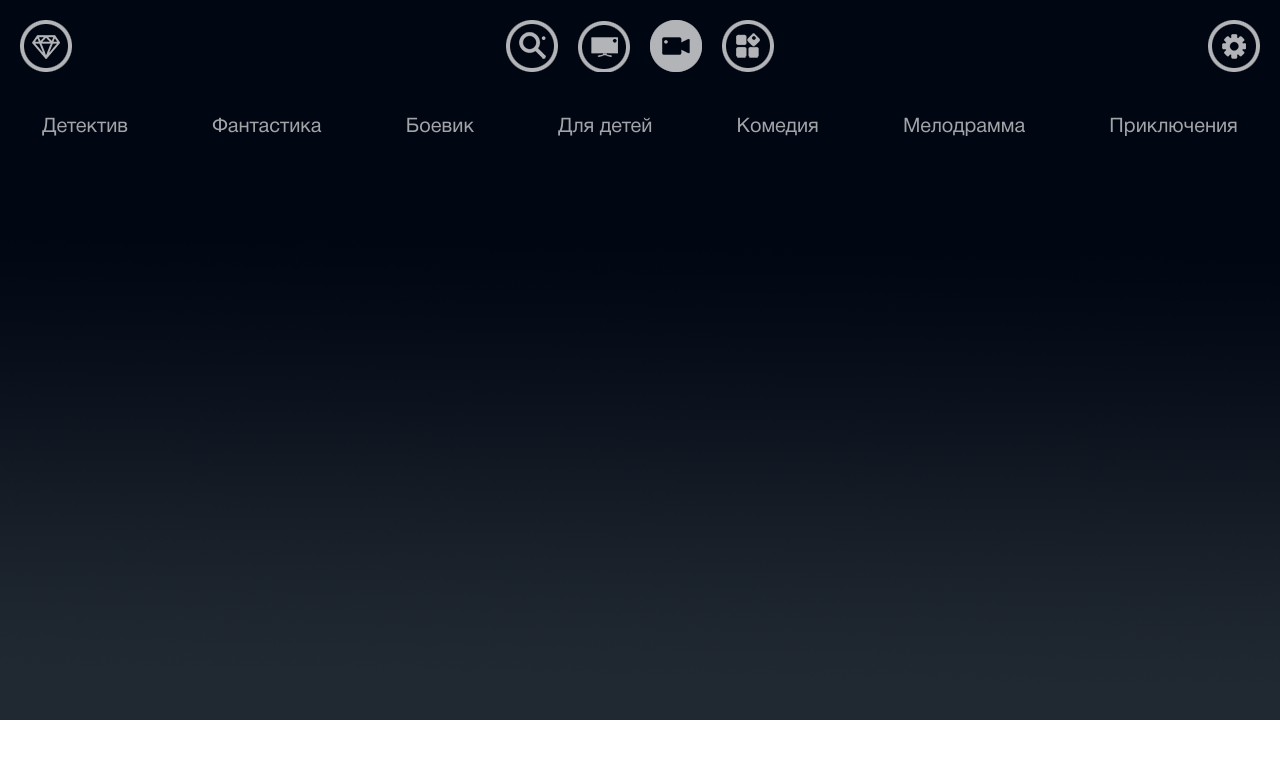
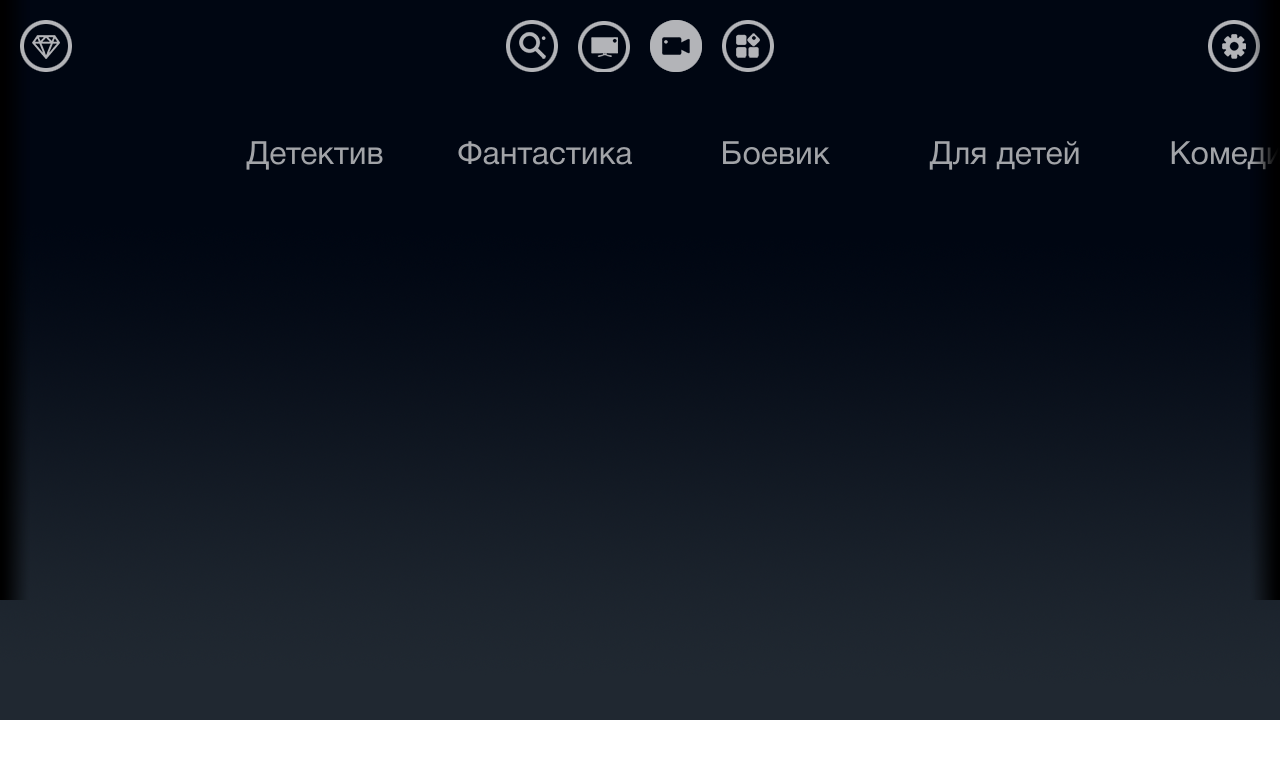
Before and after one commit to Yar56/test-task-micro, a website: page index.html in a window 1280 px wide. Drawn offline with Linux system fonts and the light colour scheme.

Commit message:
add choise genre

```diff
--- a/css/style.css
+++ b/css/style.css
@@ -4,8 +4,10 @@
   box-sizing: border-box;
 }
 body {
+  /* background-color: rgb(119, 104, 106); */
   background: url('./../assets/default-bg.png') no-repeat;
-  background-size: 100%;
+  background-size: cover;
+  /* background-position: inherit; */
   /* font-family: "Geneva", "Arial", "Helvetica", sans-serif; */
 }
 
@@ -43,6 +45,7 @@ body {
 
 }
 
+
 .main-nav {
   width: 50%;
   justify-content: center;
@@ -56,15 +59,57 @@ body {
   display: none;
 }
 
+.leftShadow {
+  float: left;
+  position: absolute;
+  top: 0;
+}
+.rightShadow > img {
+  width: 30px;
+  height: 600px;
+}
+.leftShadow > img {
+  width: 30px;
+  height: 600px;
+}
+.rightShadow {
+  float: right;
+  position: absolute;
+  top: 0;
+  right: 0;
+
+}
+
+
 .genres-list {
+  /* margin: 0 7% 0 7%; */
+  overflow: scroll;
+  max-height: 100px;
+
+}
+.genres-list > .genres-list__container {
   display: flex;
-  justify-content: space-around;
+  overflow-x: auto;
+  scroll-snap-type: x proximity;
+  scroll-behavior: smooth;
+  position: relative;
+  float: left;
+  padding: 0 200px 0 200px;
 }
-.genres-list > div > p {
+.genres-list > .genres-list__container > div {
+  /* min-width: 190px;
+  max-width: 210px; */
+  width: 210px;
+  margin: 10px;
+}
+.genres-list > .genres-list__container > div > p {
+  vertical-align: middle;
+  text-align: center;
   font-family: 'Helvetica', sans-serif;
   font-weight: normal;
-  font-size: 20px;
+  font-size: 32px;
   color: rgba(255, 255, 255, 0.637);
+
 }
 /*
 .genres__detective {
--- a/index.html
+++ b/index.html
@@ -7,6 +7,7 @@
     <link rel="stylesheet" href="./css/style.css">
   </head>
   <body>
+    <div class="leftShadow"><img src="./assets/left-shadow.png" alt=""></div>
     <div class="nav">
       <div class="nav__offers content" tabindex="1">
         <img class="img_active" src="./assets/menubar-offers-icon-active.png" alt="предложения">
@@ -36,6 +37,7 @@
       </div>
     </div>
     <div class="genres-list">
+      <div class="genres-list__container">
         <div class="genres__detective" id="detective">
           <p class="genres__content_focused">Детектив</p>
         </div>
@@ -58,6 +60,8 @@
           <p class="genres__content">Приключения</p>
         </div>
       </div>
+    </div>
+    <div class="rightShadow"><img src="./assets/right-shadow.png" alt=""></div>
     <!-- <div class="content-carousel">
       <div class="carousel-inner">
         <div class="carousel-item active">
--- a/src/index.js
+++ b/src/index.js
@@ -105,7 +105,7 @@ Array.from(elements.navElements).forEach(function(el) {
 function renderNavIcon(status, element, activeElement) {
   if (status === 'active') {
     activeElement.style.display = 'block';
-    activeElement.style['box-shadow'] = '0 0 30px rgba(0, 0, 255, 1)';
+    activeElement.style['box-shadow'] = '0 0 17px rgba(60, 60, 240, 1)';
     activeElement.style['border-radius'] = '50%';
   } else if (status === 'inactive') {
     activeElement.style.display = 'none';
```
Also changed, not shown: assets/left-shadow.png (added), assets/right-shadow.png (added), 2 other files. Lines whose indentation alone changed are shown as unchanged.
